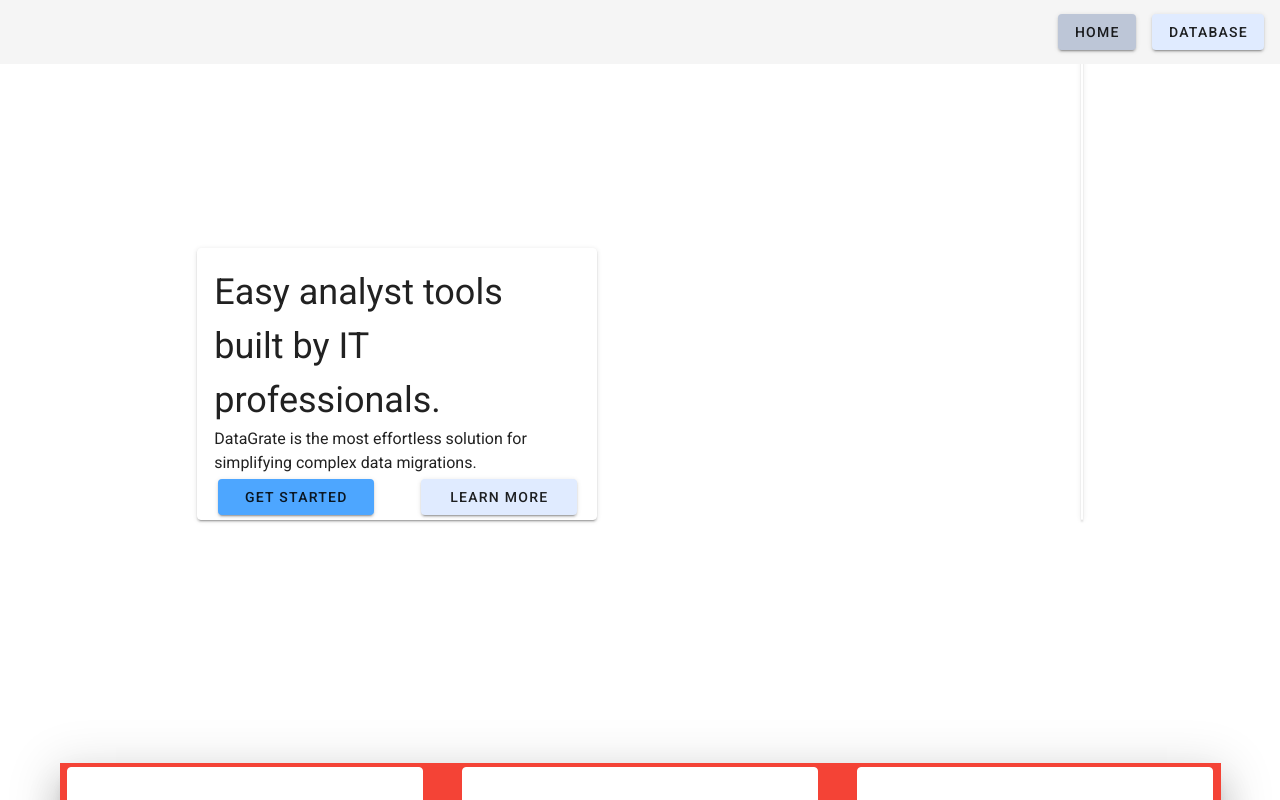
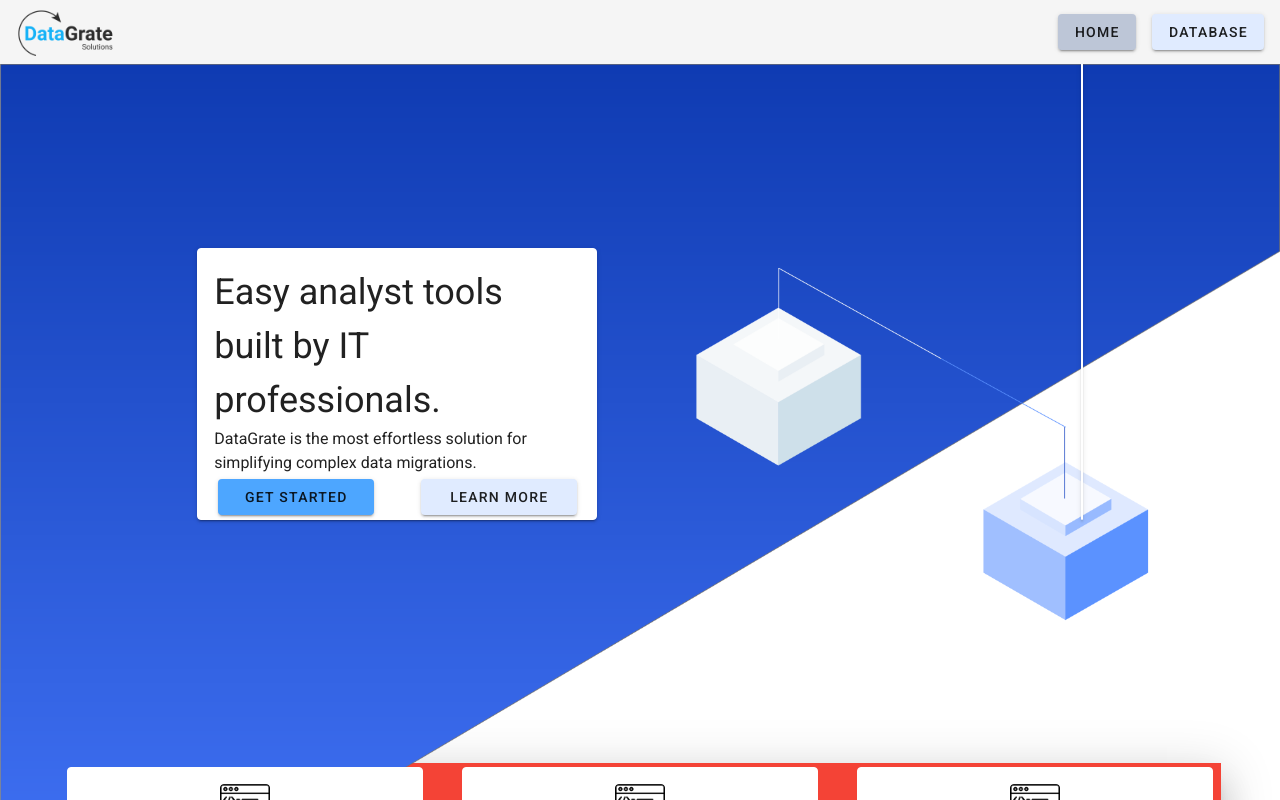
Before and after one commit to DoubleE420/datagrate-solutions, a Vue app in the folder frontend/: page / in a window 1280 px wide. Shown: the top 800 px of the page. Built offline with nearby package versions, Linux system fonts and the light colour scheme.

Commit message:
change navbar to component

```diff
--- a/frontend/src/App.vue
+++ b/frontend/src/App.vue
@@ -1,36 +1,6 @@
 <template>
   <v-app>
-    <v-app-bar
-      app
-      hide-on-scroll
-      flat
-    >
-      <div class="d-flex align-center">
-        <v-img
-          alt="DataGrate Logo"
-          class="shrink mr-2"
-          contain
-          src="../public/img/logo_trans.png"
-          transition="scale-transition"
-          width="100"
-        />
-      </div>
-      <v-spacer></v-spacer>
-      <v-btn
-        to="/"
-        class="mr-4"
-        color="secondary_button"
-      >
-        Home
-      </v-btn>
-      <v-btn
-        to="/dbreader"
-        color="secondary_button"
-      >
-        Database
-      </v-btn>
-    </v-app-bar>
-
+    <Nav/>
     <v-content>
       <v-overlay
         :value="loadingStatus"
@@ -59,10 +29,12 @@
 </style>
 
 <script>
+import Nav from '@/components/Nav.vue'
 import { mapState } from 'vuex'
 export default {
   name: 'App',
   components: {
+    Nav
   },
   data: () => ({
     //
--- /dev/null
+++ b/frontend/src/components/Nav.vue
@@ -0,0 +1,38 @@
+<template>
+  <v-app-bar
+    app
+    hide-on-scroll
+    flat
+  >
+    <div class="d-flex align-center">
+      <v-img
+        alt="DataGrate Logo"
+        class="shrink mr-2"
+        contain
+        src="../../public/img/logo_trans.png"
+        transition="scale-transition"
+        width="100"
+      />
+    </div>
+    <v-spacer></v-spacer>
+    <v-btn
+      to="/"
+      class="mr-4"
+      color="secondary_button"
+    >
+      Home
+    </v-btn>
+    <v-btn
+      to="/dbreader"
+      color="secondary_button"
+    >
+      Database
+    </v-btn>
+  </v-app-bar>
+</template>
+
+<script>
+export default {
+  name: 'Nav'
+}
+</script>
```
